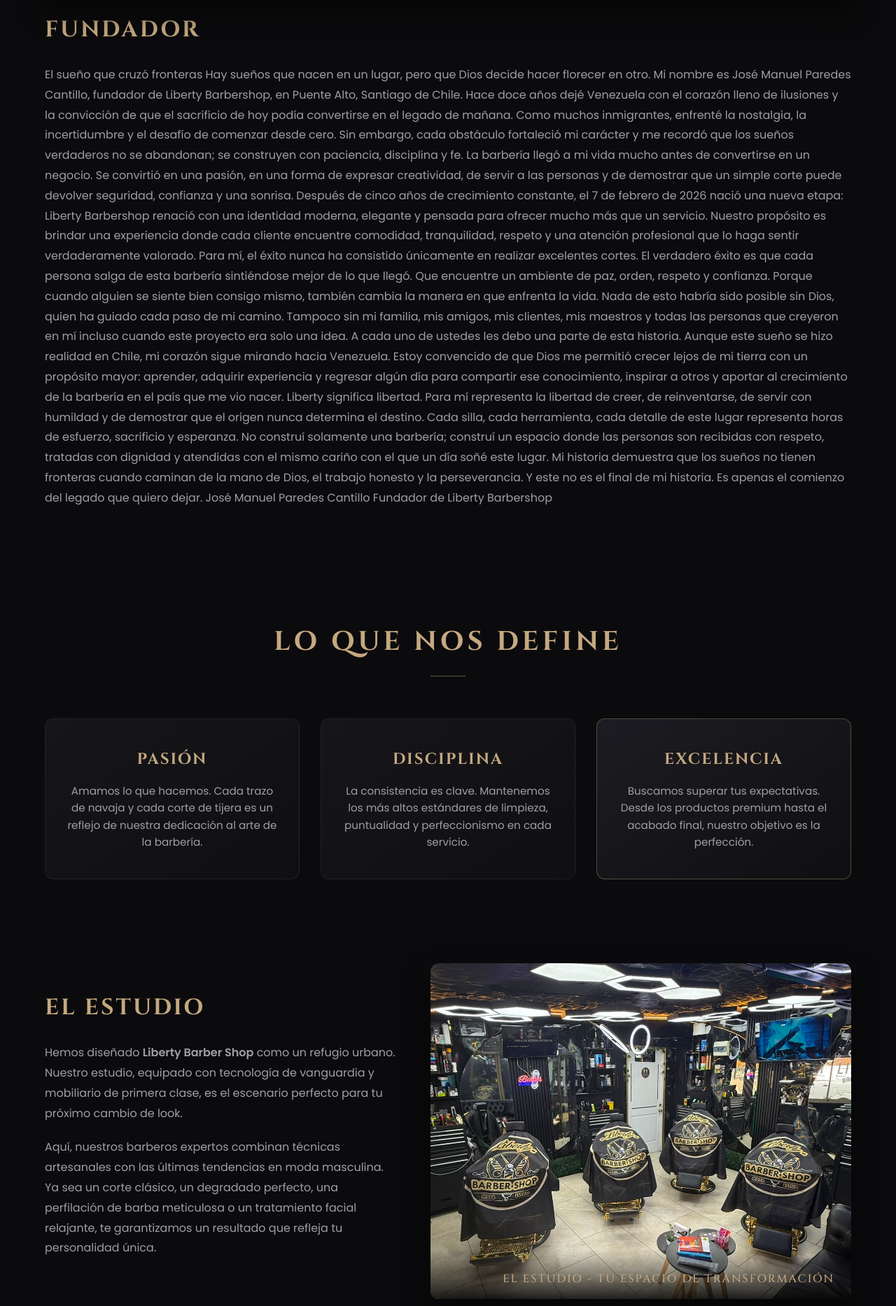
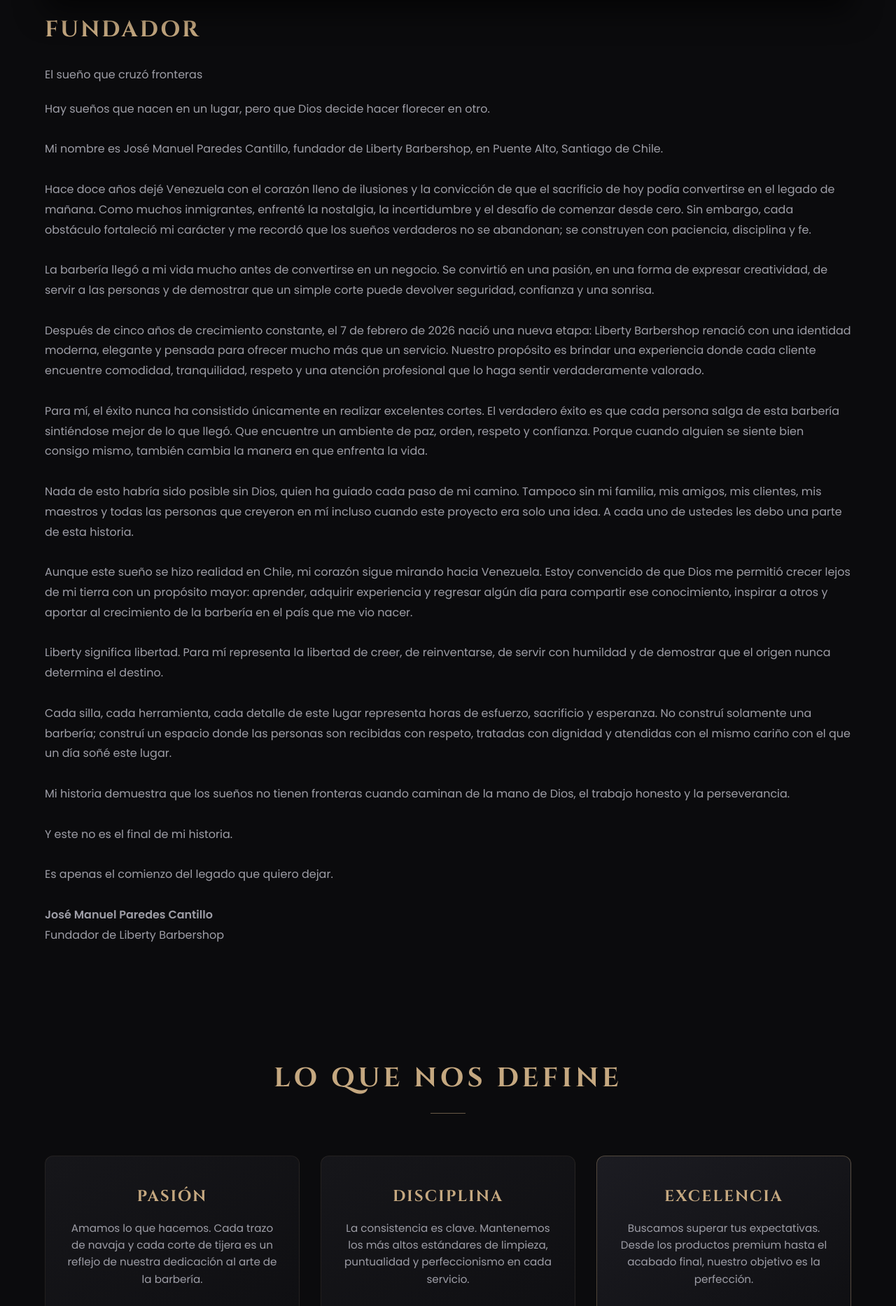
Before and after one commit to nair383/barberia_libertyy, a plain HTML site: page quienes-somos.html in a window 1280 px wide. Shown: the part 933-2800 px from the top of the page at 70% size. Drawn offline with Linux system fonts and the light colour scheme.

Commit message:
Update quienes-somos.html

```diff
--- a/quienes-somos.html
+++ b/quienes-somos.html
@@ -23,9 +23,20 @@
                 <span>Liberty</span>
             </a>
         </div>
+
         <div class="nav-actions">
-            <a href="servicios.html" class="nav-link">Precios</a>
-            <a href="https://wa.me/56931488104?text=Hola!%20Me%20gustaría%20agendar%20una%20hora" target="_blank" class="nav-btn-sm">Agendar</a>
+            <div class="nav-dropdown">
+                <button class="nav-btn-sm dropdown-trigger" aria-haspopup="true" aria-expanded="false">
+                    Menú <i class="fa-solid fa-chevron-down dropdown-icon"></i>
+                </button>
+                <div class="dropdown-menu">
+                    <a href="#" class="dropdown-item"><i class="fa-solid fa-house"></i> Home</a>
+                    <a href="quienes-somos.html" class="dropdown-item"><i class="fa-solid fa-users"></i>Nosotros</a>
+                    <a href="#galeria" class="dropdown-item"><i class="fa-solid fa-images"></i> Galería</a>
+                    <a href="servicios.html" class="dropdown-item"><i class="fa-solid fa-scissors"></i> Servicios</a>
+                    <a href="#faq" class="dropdown-item"><i class="fa-solid fa-circle-question"></i> Preguntas Frecuentes</a>
+                </div>
+            </div>
         </div>
     </nav>
 
@@ -48,36 +59,40 @@
                 </div>
                 <div class="story-content" data-tilt>
                     <h2 class="content-title">Fundador</h2>
-                    <p>El sueño que cruzó fronteras
+                    <!-- Subtítulo Destacado -->
+                    <p class="story-subtitle">El sueño que cruzó fronteras</p>
 
-Hay sueños que nacen en un lugar, pero que Dios decide hacer florecer en otro.
+                    <!-- Párrafo Justificado y Centrado Visualmente -->
+                    <p class="story-paragraph-justify">
+                        Hay sueños que nacen en un lugar, pero que Dios decide hacer florecer en otro.<br><br>
 
-Mi nombre es José Manuel Paredes Cantillo, fundador de Liberty Barbershop, en Puente Alto, Santiago de Chile.
+                        Mi nombre es José Manuel Paredes Cantillo, fundador de Liberty Barbershop, en Puente Alto, Santiago de Chile.<br><br>
 
-Hace doce años dejé Venezuela con el corazón lleno de ilusiones y la convicción de que el sacrificio de hoy podía convertirse en el legado de mañana. Como muchos inmigrantes, enfrenté la nostalgia, la incertidumbre y el desafío de comenzar desde cero. Sin embargo, cada obstáculo fortaleció mi carácter y me recordó que los sueños verdaderos no se abandonan; se construyen con paciencia, disciplina y fe.
+                        Hace doce años dejé Venezuela con el corazón lleno de ilusiones y la convicción de que el sacrificio de hoy podía convertirse en el legado de mañana. Como muchos inmigrantes, enfrenté la nostalgia, la incertidumbre y el desafío de comenzar desde cero. Sin embargo, cada obstáculo fortaleció mi carácter y me recordó que los sueños verdaderos no se abandonan; se construyen con paciencia, disciplina y fe.<br><br>
 
-La barbería llegó a mi vida mucho antes de convertirse en un negocio. Se convirtió en una pasión, en una forma de expresar creatividad, de servir a las personas y de demostrar que un simple corte puede devolver seguridad, confianza y una sonrisa.
+                        La barbería llegó a mi vida mucho antes de convertirse en un negocio. Se convirtió en una pasión, en una forma de expresar creatividad, de servir a las personas y de demostrar que un simple corte puede devolver seguridad, confianza y una sonrisa.<br><br>
 
-Después de cinco años de crecimiento constante, el 7 de febrero de 2026 nació una nueva etapa: Liberty Barbershop renació con una identidad moderna, elegante y pensada para ofrecer mucho más que un servicio. Nuestro propósito es brindar una experiencia donde cada cliente encuentre comodidad, tranquilidad, respeto y una atención profesional que lo haga sentir verdaderamente valorado.
+                        Después de cinco años de crecimiento constante, el 7 de febrero de 2026 nació una nueva etapa: Liberty Barbershop renació con una identidad moderna, elegante y pensada para ofrecer mucho más que un servicio. Nuestro propósito es brindar una experiencia donde cada cliente encuentre comodidad, tranquilidad, respeto y una atención profesional que lo haga sentir verdaderamente valorado.<br><br>
 
-Para mí, el éxito nunca ha consistido únicamente en realizar excelentes cortes. El verdadero éxito es que cada persona salga de esta barbería sintiéndose mejor de lo que llegó. Que encuentre un ambiente de paz, orden, respeto y confianza. Porque cuando alguien se siente bien consigo mismo, también cambia la manera en que enfrenta la vida.
+                        Para mí, el éxito nunca ha consistido únicamente en realizar excelentes cortes. El verdadero éxito es que cada persona salga de esta barbería sintiéndose mejor de lo que llegó. Que encuentre un ambiente de paz, orden, respeto y confianza. Porque cuando alguien se siente bien consigo mismo, también cambia la manera en que enfrenta la vida.<br><br>
 
-Nada de esto habría sido posible sin Dios, quien ha guiado cada paso de mi camino. Tampoco sin mi familia, mis amigos, mis clientes, mis maestros y todas las personas que creyeron en mí incluso cuando este proyecto era solo una idea. A cada uno de ustedes les debo una parte de esta historia.
+                        Nada de esto habría sido posible sin Dios, quien ha guiado cada paso de mi camino. Tampoco sin mi familia, mis amigos, mis clientes, mis maestros y todas las personas que creyeron en mí incluso cuando este proyecto era solo una idea. A cada uno de ustedes les debo una parte de esta historia.<br><br>
 
-Aunque este sueño se hizo realidad en Chile, mi corazón sigue mirando hacia Venezuela. Estoy convencido de que Dios me permitió crecer lejos de mi tierra con un propósito mayor: aprender, adquirir experiencia y regresar algún día para compartir ese conocimiento, inspirar a otros y aportar al crecimiento de la barbería en el país que me vio nacer.
+                        Aunque este sueño se hizo realidad en Chile, mi corazón sigue mirando hacia Venezuela. Estoy convencido de que Dios me permitió crecer lejos de mi tierra con un propósito mayor: aprender, adquirir experiencia y regresar algún día para compartir ese conocimiento, inspirar a otros y aportar al crecimiento de la barbería en el país que me vio nacer.<br><br>
 
-Liberty significa libertad. Para mí representa la libertad de creer, de reinventarse, de servir con humildad y de demostrar que el origen nunca determina el destino.
+                        Liberty significa libertad. Para mí representa la libertad de creer, de reinventarse, de servir con humildad y de demostrar que el origen nunca determina el destino.<br><br>
 
-Cada silla, cada herramienta, cada detalle de este lugar representa horas de esfuerzo, sacrificio y esperanza. No construí solamente una barbería; construí un espacio donde las personas son recibidas con respeto, tratadas con dignidad y atendidas con el mismo cariño con el que un día soñé este lugar.
+                        Cada silla, cada herramienta, cada detalle de este lugar representa horas de esfuerzo, sacrificio y esperanza. No construí solamente una barbería; construí un espacio donde las personas son recibidas con respeto, tratadas con dignidad y atendidas con el mismo cariño con el que un día soñé este lugar.<br><br>
 
-Mi historia demuestra que los sueños no tienen fronteras cuando caminan de la mano de Dios, el trabajo honesto y la perseverancia.
+                        Mi historia demuestra que los sueños no tienen fronteras cuando caminan de la mano de Dios, el trabajo honesto y la perseverancia.<br><br>
 
-Y este no es el final de mi historia.
+                        Y este no es el final de mi historia.<br><br>
 
-Es apenas el comienzo del legado que quiero dejar.
+                        Es apenas el comienzo del legado que quiero dejar.<br><br>
 
-José Manuel Paredes Cantillo
-Fundador de Liberty Barbershop</p>
+                        <strong>José Manuel Paredes Cantillo</strong><br>
+                        <span>Fundador de Liberty Barbershop</span>
+                    </p>
                 </div>
             </div>
         </section>
@@ -125,21 +140,14 @@
             <div class="cta-content">
                 <h2 class="content-title-cta">¿Listo para Vivir la Experiencia?</h2>
                 <p>Agenda tu hora hoy mismo y descubre por qué somos la barbería de elección en Puente Alto.</p>
-                <div class="hero-cta-group">
-                    <a href="https://wa.me/56931488104?text=Hola!%20Me%20gustaría%20agendar%20una%20hora" target="_blank" class="cta-btn primary-btn">
-                        <i class="fa-brands fa-whatsapp"></i> Agendar por WhatsApp
-                    </a>
-                    <a href="tel:+56931488104" class="cta-btn secondary-btn">
-                        <i class="fa-solid fa-phone"></i> Llamar
-                    </a>
-                </div>
+
             </div>
         </section>
 
     </main>
 
     <!-- Botón Flotante de WhatsApp (Reutilizado) -->
-    <a href="https://wa.me/56931488104?text=Hola!%20Me%20gustaría%20agendar%20una%20hora" target="_blank" class="wsp-float" title="Escríbenos por WhatsApp">
+    <a href="servicios.html" target="_blank" class="wsp-float" title="Escríbenos por WhatsApp">
         <i class="fa-brands fa-whatsapp"></i>
     </a>
 
```
